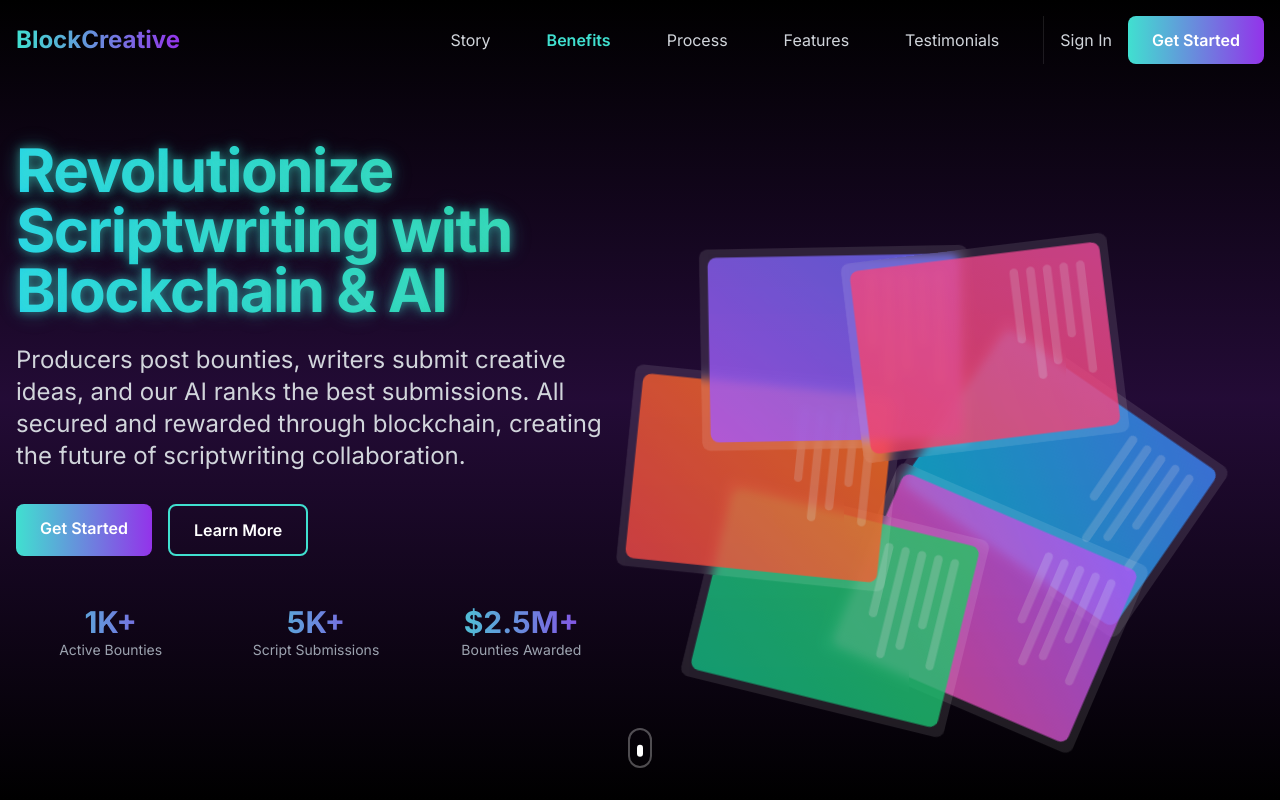
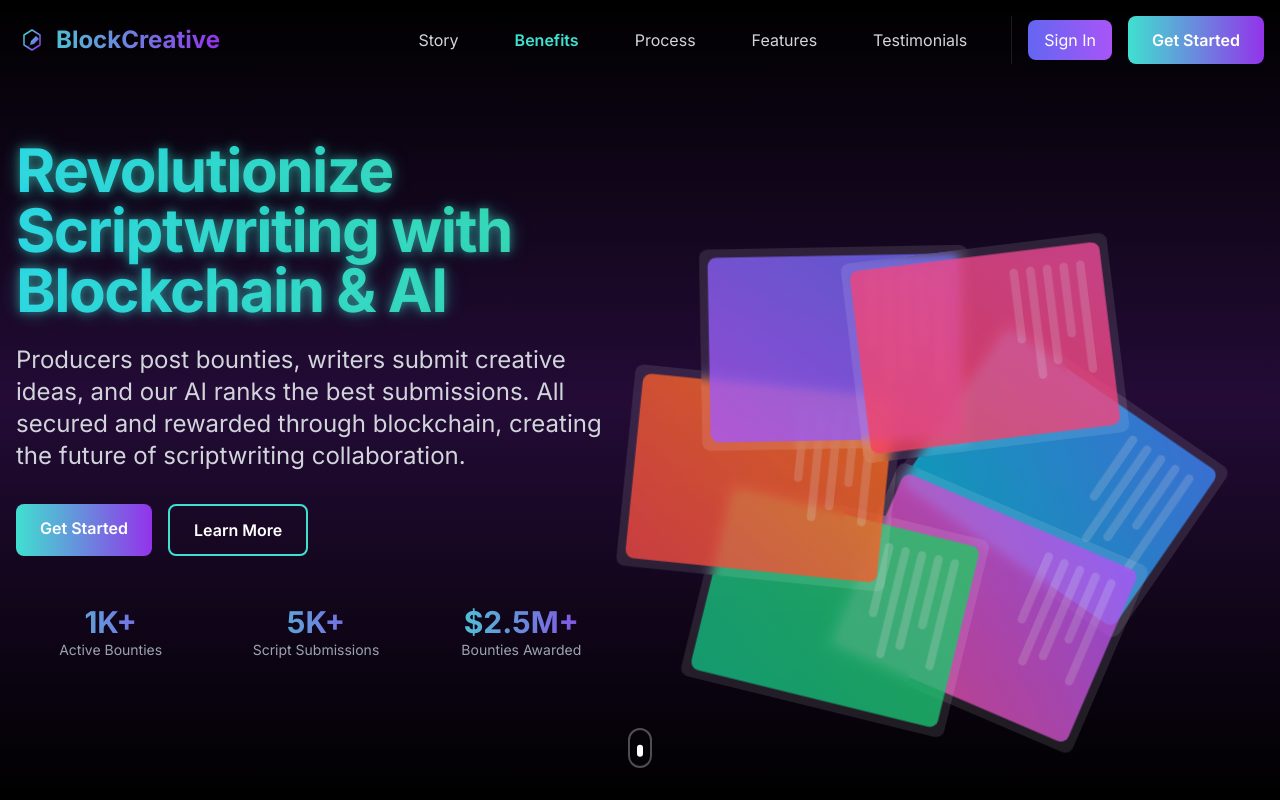
Before and after one commit to abdul-abdi/blockcreative, a Next.js app: page / in a window 1280 px wide. Shown: the top 800 px of the page. Built offline with nearby package versions, Linux system fonts and the light colour scheme.

Commit message:
improved ui

```diff
--- a/src/app/layout.tsx
+++ b/src/app/layout.tsx
@@ -1,8 +1,16 @@
-import type { Metadata } from "next";
+import type { Metadata, Viewport } from "next";
 import { Inter } from "next/font/google";
 import "./globals.css";
 
 const inter = Inter({ subsets: ["latin"] });
+
+export const viewport: Viewport = {
+  themeColor: "#40E0D0",
+  width: "device-width",
+  initialScale: 1,
+  maximumScale: 1,
+  userScalable: false
+};
 
 export const metadata: Metadata = {
   title: "BlockCreative | AI-Powered Blockchain Scriptwriting Platform",
@@ -16,8 +24,7 @@ export const metadata: Metadata = {
     apple: [
       { url: "/icon.svg", type: "image/svg+xml" }
     ]
-  },
-  themeColor: "#40E0D0"
+  }
 };
 
 export default function RootLayout({
--- a/src/components/Navbar.tsx
+++ b/src/components/Navbar.tsx
@@ -14,7 +14,7 @@ const navigation = [
 ];
 
 const authLinks = [
-  { name: 'Sign In', href: '/signin' },
+  { name: 'Sign In', href: '/signin', isPrimary: false },
   { name: 'Get Started', href: '/signup', isPrimary: true },
 ];
 
@@ -81,10 +81,28 @@ export default function Navbar() {
             {/* Logo */}
             <Link
               href="/"
-              className="text-xl md:text-2xl font-bold gradient-text hover:scale-105 transition-transform"
+              className="flex items-center space-x-2 text-xl md:text-2xl font-bold gradient-text hover:scale-105 transition-transform"
               onClick={() => scrollToSection('#top')}
             >
-              BlockCreative
+              <svg width="32" height="32" viewBox="0 0 512 512" fill="none" xmlns="http://www.w3.org/2000/svg" className="w-8 h-8">
+                <defs>
+                  <linearGradient id="navGradient" x1="0%" y1="0%" x2="100%" y2="100%">
+                    <stop offset="0%" style={{ stopColor: 'rgb(var(--accent-primary))' }} />
+                    <stop offset="100%" style={{ stopColor: 'rgb(var(--accent-secondary))' }} />
+                  </linearGradient>
+                </defs>
+                <path d="M256 96L384 176V336L256 416L128 336V176L256 96Z"
+                      stroke="url(#navGradient)"
+                      strokeWidth="24"
+                      strokeLinejoin="round"
+                      fill="none"/>
+                <path d="M320 192L240 272L224 336L288 320L368 240L320 192Z"
+                      fill="url(#navGradient)"/>
+                <circle cx="208" cy="352" r="8" fill="url(#navGradient)"/>
+                <circle cx="192" cy="368" r="6" fill="url(#navGradient)"/>
+                <circle cx="184" cy="384" r="4" fill="url(#navGradient)"/>
+              </svg>
+              <span>BlockCreative</span>
             </Link>
 
             {/* Desktop Navigation */}
@@ -107,7 +125,9 @@ export default function Navbar() {
                   <Link
                     key={link.name}
                     href={link.href}
-                    className={link.isPrimary ? 'button-primary text-sm lg:text-base whitespace-nowrap' : 'text-sm lg:text-base text-gray-300 hover:text-white transition-colors'}
+                    className={link.isPrimary
+                      ? 'button-primary text-sm lg:text-base whitespace-nowrap'
+                      : 'px-4 py-2 text-sm lg:text-base text-white transition-all rounded-lg bg-gradient-to-r from-indigo-500 to-purple-500 hover:from-indigo-600 hover:to-purple-600 hover:scale-105'}
                   >
                     {link.name}
                   </Link>
@@ -160,7 +180,9 @@ export default function Navbar() {
                     <Link
                       key={link.name}
                       href={link.href}
-                      className={link.isPrimary ? 'button-primary text-lg w-full max-w-[200px] text-center' : 'text-lg text-gray-300 hover:text-white transition-colors'}
+                      className={link.isPrimary
+                        ? 'button-primary text-lg w-full max-w-[200px] text-center'
+                        : 'text-lg text-white w-full max-w-[200px] text-center px-4 py-2 rounded-lg bg-gradient-to-r from-indigo-500 to-purple-500 hover:from-indigo-600 hover:to-purple-600 transition-all hover:scale-105'}
                       onClick={() => setIsMobileMenuOpen(false)}
                     >
                       {link.name}
--- a/src/components/sections/ProcessSection.tsx
+++ b/src/components/sections/ProcessSection.tsx
@@ -145,14 +145,14 @@ const ProcessSection = () => {
                 className="relative mb-20 lg:mb-32"
               >
                 <div className={`flex flex-col lg:flex-row ${index % 2 === 0 ? 'lg:flex-row' : 'lg:flex-row-reverse'} items-center gap-8 lg:gap-16`}>
-                  {/* Step Number */}
-                  <div className="absolute left-1/2 lg:left-auto lg:right-1/2 transform -translate-x-1/2 -top-4 lg:-top-2 w-8 h-8 rounded-full bg-black border-2 border-[rgb(var(--accent-primary))] z-10 hidden lg:flex items-center justify-center">
-                    <span className="text-[rgb(var(--accent-primary))] font-bold">{index + 1}</span>
-                  </div>
+                  {/* Process Card */}
+                  <div className={`w-full lg:w-1/2 card p-8 bg-gradient-to-br ${step.color}/10 hover:${step.color}/20 transition-all duration-300 relative`}>
+                    {/* Step Number Badge */}
+                    <div className="absolute -top-4 -left-4 w-12 h-12 rounded-full bg-black flex items-center justify-center border-2 border-[rgb(var(--accent-primary))] z-10">
+                      <span className="text-[rgb(var(--accent-primary))] font-bold text-xl">{index + 1}</span>
+                    </div>
 
-                  {/* Process Card */}
-                  <div className={`w-full lg:w-1/2 card p-8 bg-gradient-to-br ${step.color}/10 hover:${step.color}/20 transition-all duration-300`}>
-                    <div className="flex items-start gap-4 mb-6">
+                    <div className="flex items-start gap-4 mb-6 mt-4">
                       <step.icon className="w-8 h-8 text-[rgb(var(--accent-primary))]" />
                       <div>
                         <h3 className="text-2xl font-bold gradient-text">{step.title}</h3>
@@ -175,7 +175,7 @@ const ProcessSection = () => {
                     </div>
                   </div>
 
-                  {/* Innovation Card */}
+                  {/* Technology Card */}
                   <motion.div
                     initial={{ opacity: 0, scale: 0.9 }}
                     whileInView={{ opacity: 1, scale: 1 }}
@@ -191,7 +191,7 @@ const ProcessSection = () => {
                       </div>
                     </div>
 
-                    <div className="grid grid-cols-3 gap-4 mt-6">
+                    <div className="grid grid-cols-1 sm:grid-cols-3 gap-4 mt-6">
                       {step.innovation.features.map((feature, i) => (
                         <div
                           key={i}
```
